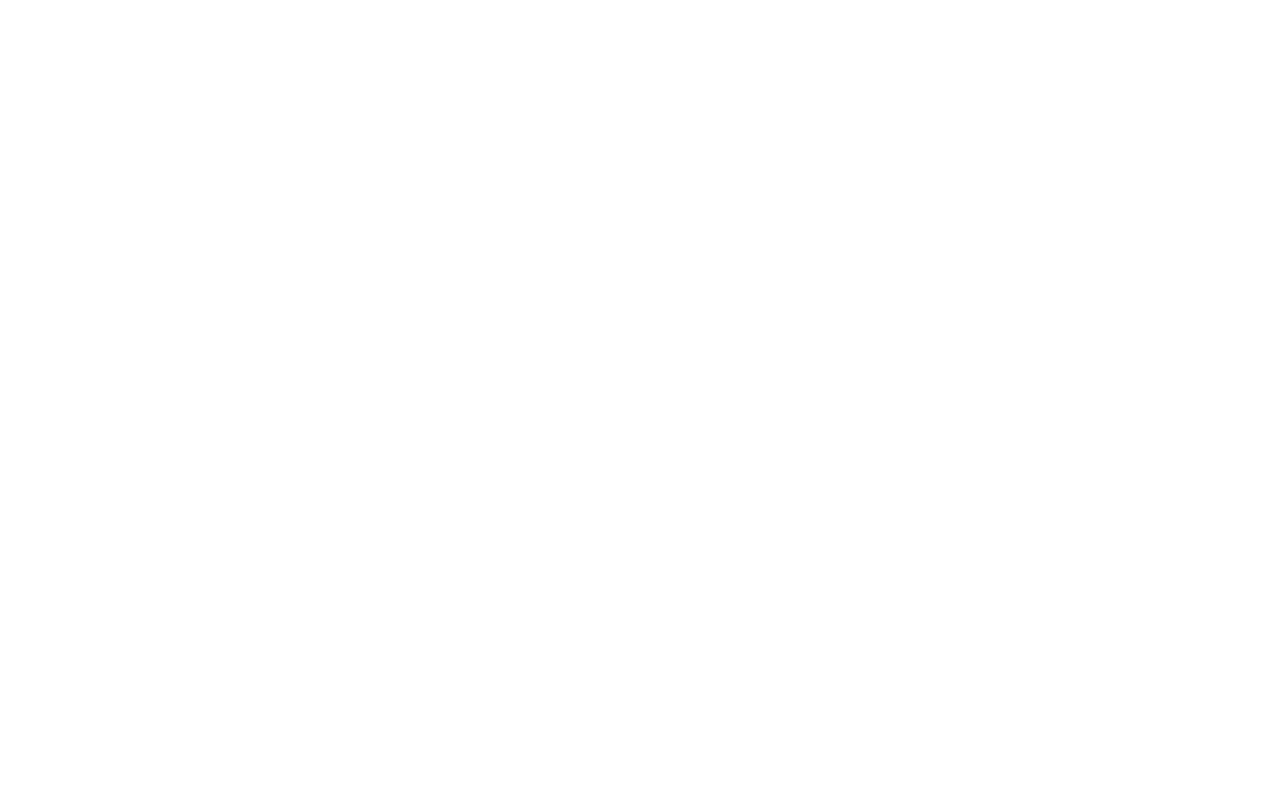
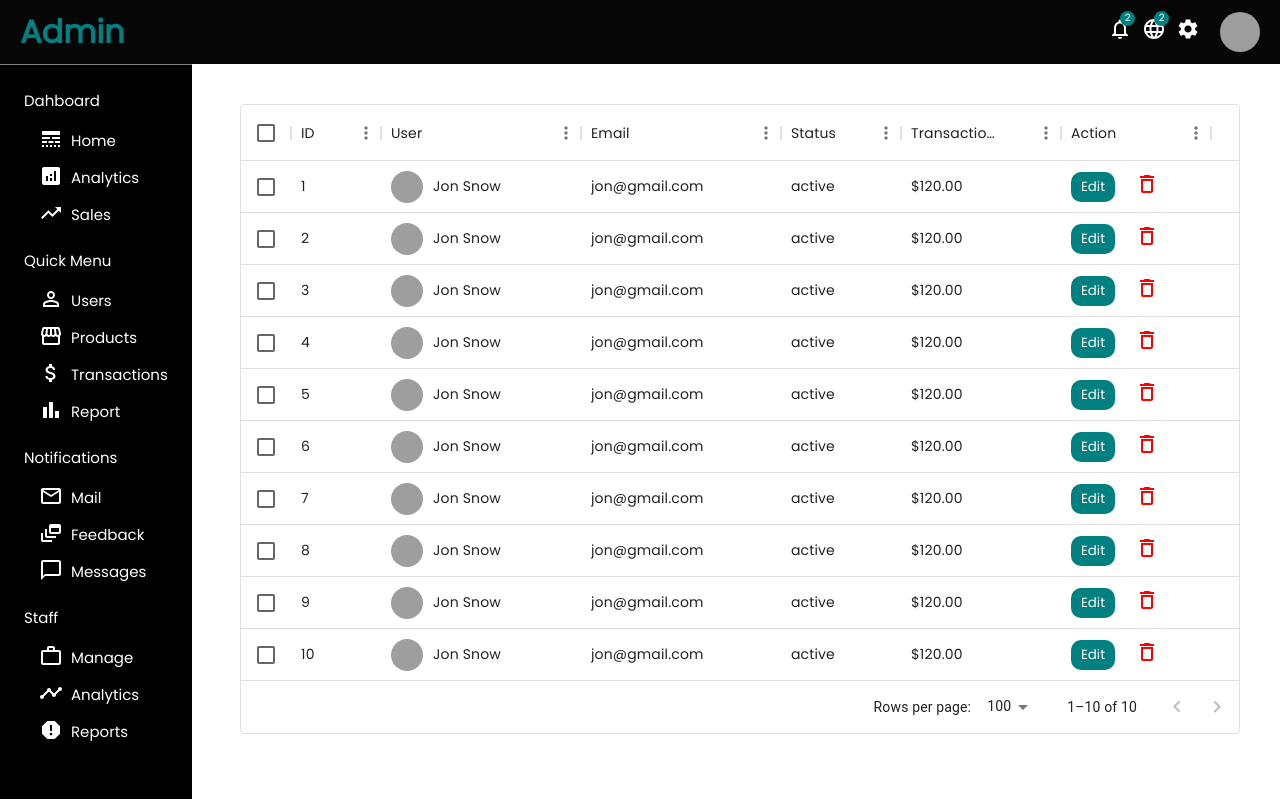
Before and after one commit to Maestgion/react-admin-dashboard, a React (Create React App) app: page /users in a window 1280 px wide. Before the commit this address had no page. Built offline with nearby package versions, Linux system fonts and the light colour scheme; grey boxes are pictures that could not be loaded.

Commit message:
data-grid-added

```diff
--- a/src/App.js
+++ b/src/App.js
@@ -2,6 +2,7 @@
 import Global from "./components/Global";
 import Home from "./pages/Home";
 import { BrowserRouter, Routes, Route } from "react-router-dom"
+import UserList from "./pages/UserList";
 
 const App = () => {
   return (
@@ -16,6 +17,14 @@
               </Global>
             }
           />
+          <Route
+            path="/users"
+            element={
+              <Global>
+                <UserList/>
+              </Global>
+            }
+          />
         </Routes>
       </BrowserRouter>
     </>
--- a/src/pages/UserList.jsx
+++ b/src/pages/UserList.jsx
@@ -1,10 +1,117 @@
 import React from 'react'
 import styled from "styled-components"
+import { DeleteOutline } from "@mui/icons-material"
+import { userRows } from "../assets/data/dummyData";
+import { Link } from "react-router-dom";
+import { useState } from "react";
+import { DataGrid } from '@mui/x-data-grid';
+import Box from '@mui/material/Box';
+
+const Container = styled.div`
+    flex: 4;
+
+`;
+
+const UserListUser = styled.div`
+    display: flex;
+    align-items: center;
+`
+
+const UserListImg = styled.img`
+    width: 32px;
+    height: 32px;
+    border-radius: 50%;
+    object-fit: cover;
+    margin-right: 10px;
+  `
+
+const UserListEdit = styled.button`
+      border: none;
+      border-radius: 10px;
+      padding: 5px 10px;
+      background-color: teal;
+      color: white;
+      cursor: pointer;
+      margin-right: 20px;
+  `
+
+const UserListDelete = styled.div`
+      color: red;
+      cursor: pointer;
+`
+
 
 const UserList = () => {
+    const [data, setData] = useState(userRows);
+
+    const handleDelete = (id) => {
+      setData(data.filter((item) => item.id !== id));
+    };
+
+    const columns = [
+      { field: "id", headerName: "ID", width: 90 },
+      {
+        field: "user",
+        headerName: "User",
+        width: 200,
+        renderCell: (params) => {
+          return (
+            <UserListUser>
+              <UserListImg  src={params.row.avatar} alt="" />
+              {params.row.username}
+              </UserListUser>
+          );
+        },
+      },
+      { field: "email", headerName: "Email", width: 200 },
+      {
+        field: "status",
+        headerName: "Status",
+        width: 120,
+      },
+      {
+        field: "transaction",
+        headerName: "Transaction Volume",
+        width: 160,
+      },
+      {
+        field: "action",
+        headerName: "Action",
+        width: 150,
+        renderCell: (params) => {
+          return (
+            <>
+              <Link to={"/user/" + params.row.id}>
+                <UserListEdit >Edit</UserListEdit >
+              </Link>
+              <UserListDelete>
+              <DeleteOutline
+
+                onClick={() => handleDelete(params.row.id)}
+
+              />
+              </UserListDelete>
+            </>
+          );
+        },
+      },
+    ];
+
   return (
     <>
-
+        <Container>
+        <Box sx={{ height: 630, width: '100%' }}>
+      <DataGrid
+        rows={data}
+        columns={columns}
+        pageSize={10}
+        rowsPerPageOptions={[5]}
+        checkboxSelection
+        disableSelectionOnClick
+        experimentalFeatures={{ newEditingApi: true }}
+      />
+    </Box>
+        </Container>
     </>
   )
 }
```
